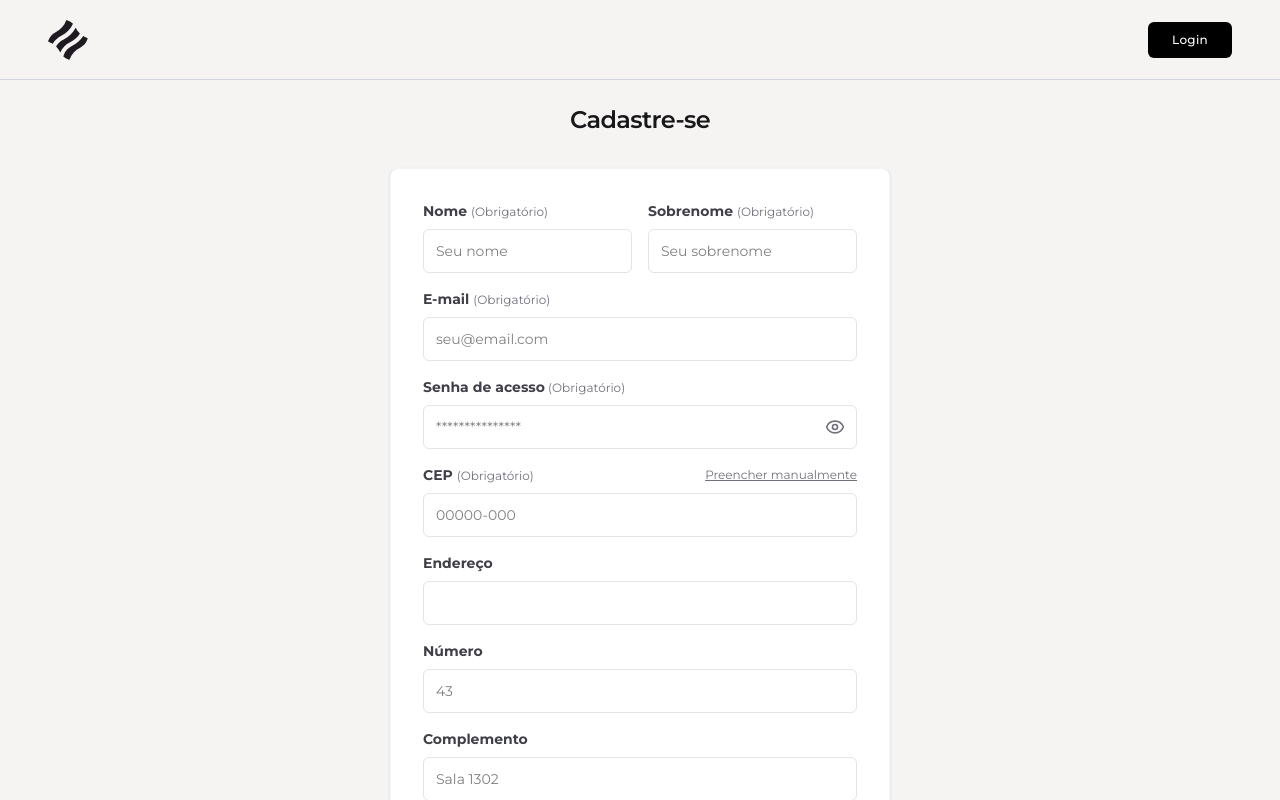
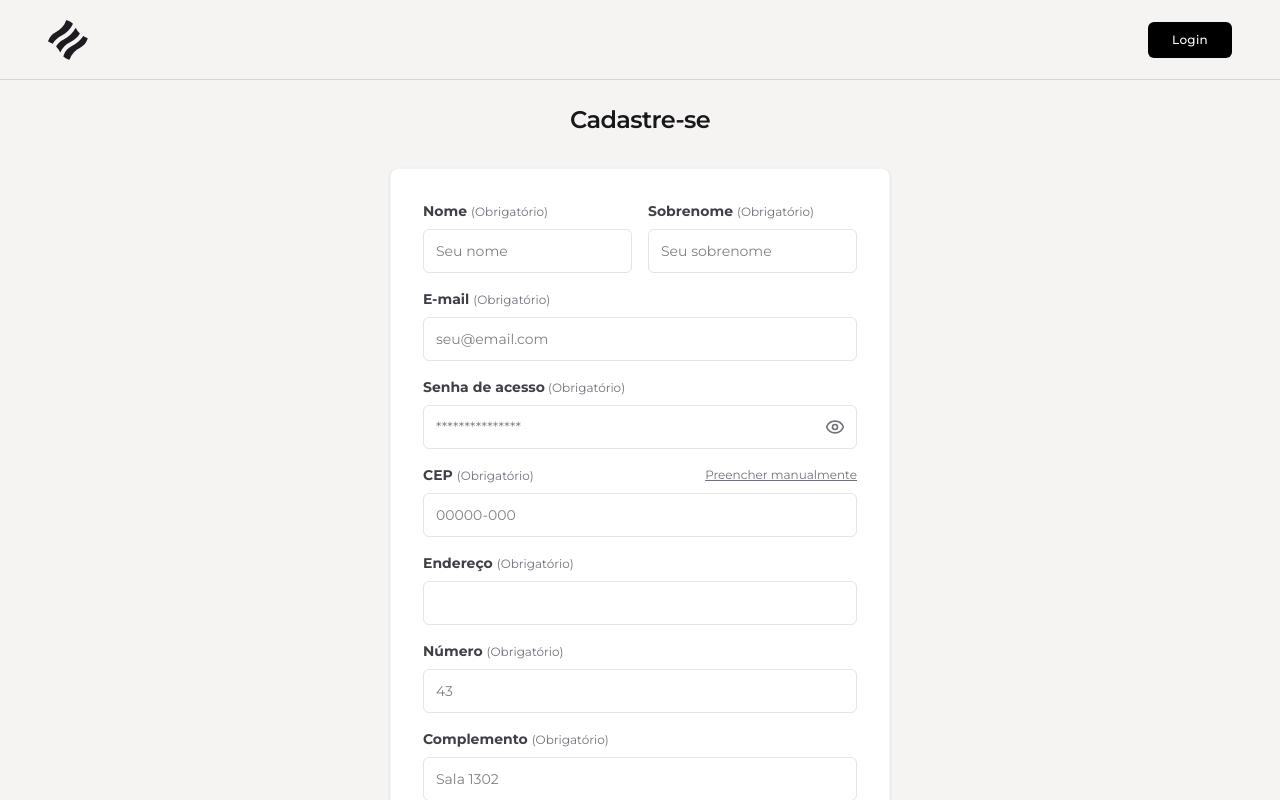
Before and after one commit to luc4sdev/scheduling-app, a Next.js app: page /signup in a window 1280 px wide. Both pictures are taken after a click on the button "Preencher manualmente". Shown: the top 800 px of the page. Built offline with nearby package versions, Linux system fonts and the light colour scheme; no server answers.

Commit message:
feat: required fields

```diff
--- a/src/components/ui/user-form.tsx
+++ b/src/components/ui/user-form.tsx
@@ -242,7 +242,9 @@ export function UserForm({ defaultValues, onSubmit, isSubmitting, variant }: Use
                 <div className="min-h-0 flex flex-col gap-4">
 
                     <div className="flex flex-col gap-2">
-                        <LabelPrimitive.Root className="text-sm font-bold text-zinc-700">Endereço</LabelPrimitive.Root>
+                        <LabelPrimitive.Root className="text-sm font-bold text-zinc-700">
+                            Endereço <span className="font-normal text-zinc-500 text-xs">(Obrigatório)</span>
+                        </LabelPrimitive.Root>
                         <input
                             readOnly={!isManualAddress}
                             id="street"
@@ -256,7 +258,9 @@ export function UserForm({ defaultValues, onSubmit, isSubmitting, variant }: Use
                     </div>
 
                     <div className="flex flex-col gap-2">
-                        <LabelPrimitive.Root htmlFor="number" className="text-sm font-bold text-zinc-700">Número</LabelPrimitive.Root>
+                        <LabelPrimitive.Root htmlFor="number" className="text-sm font-bold text-zinc-700">
+                            Número <span className="font-normal text-zinc-500 text-xs">(Obrigatório)</span>
+                        </LabelPrimitive.Root>
                         <input
                             id="number"
                             placeholder="43"
@@ -267,7 +271,9 @@ export function UserForm({ defaultValues, onSubmit, isSubmitting, variant }: Use
                     </div>
 
                     <div className="flex flex-col gap-2">
-                        <LabelPrimitive.Root htmlFor="complement" className="text-sm font-bold text-zinc-700">Complemento</LabelPrimitive.Root>
+                        <LabelPrimitive.Root htmlFor="complement" className="text-sm font-bold text-zinc-700">
+                            Complemento <span className="font-normal text-zinc-500 text-xs">(Obrigatório)</span>
+                        </LabelPrimitive.Root>
                         <input
                             id="complement"
                             placeholder="Sala 1302"
@@ -277,7 +283,9 @@ export function UserForm({ defaultValues, onSubmit, isSubmitting, variant }: Use
                     </div>
 
                     <div className="flex flex-col gap-2">
-                        <LabelPrimitive.Root className="text-sm font-bold text-zinc-700">Bairro</LabelPrimitive.Root>
+                        <LabelPrimitive.Root className="text-sm font-bold text-zinc-700">
+                            Bairro <span className="font-normal text-zinc-500 text-xs">(Obrigatório)</span>
+                        </LabelPrimitive.Root>
                         <input
                             readOnly={!isManualAddress}
                             className={cn(
@@ -290,7 +298,9 @@ export function UserForm({ defaultValues, onSubmit, isSubmitting, variant }: Use
                     </div>
 
                     <div className="flex flex-col gap-2">
-                        <LabelPrimitive.Root className="text-sm font-bold text-zinc-700">Cidade</LabelPrimitive.Root>
+                        <LabelPrimitive.Root className="text-sm font-bold text-zinc-700">
+                            Cidade <span className="font-normal text-zinc-500 text-xs">(Obrigatório)</span>
+                        </LabelPrimitive.Root>
                         <input
                             readOnly={!isManualAddress}
                             className={cn(
@@ -303,7 +313,9 @@ export function UserForm({ defaultValues, onSubmit, isSubmitting, variant }: Use
                     </div>
 
                     <div className="flex flex-col gap-2">
-                        <LabelPrimitive.Root className="text-sm font-bold text-zinc-700">Estado</LabelPrimitive.Root>
+                        <LabelPrimitive.Root className="text-sm font-bold text-zinc-700">
+                            Estado <span className="font-normal text-zinc-500 text-xs">(Obrigatório)</span>
+                        </LabelPrimitive.Root>
                         <input
                             readOnly={!isManualAddress}
                             className={cn(
```
